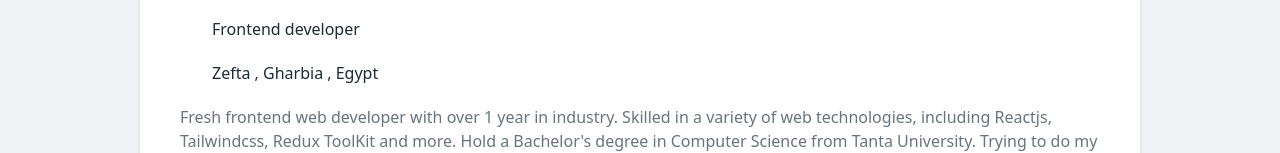
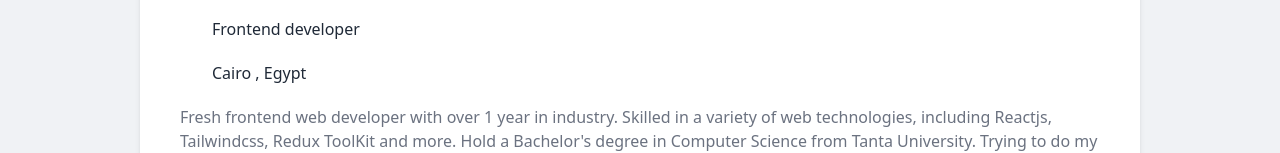
Before and after one commit to AbdoSakrEgy/abdulrahimSakr-personal-website, a React (Vite) app: page / in a window 1280 px wide. Shown: the part 283-436 px from the top of the page. Built offline with nearby package versions, Linux system fonts and the light colour scheme; some icons are missing.

Commit message:
update location

```diff
--- a/src/Organisms/About.jsx
+++ b/src/Organisms/About.jsx
@@ -33,7 +33,7 @@ export default function About() {
             height="20"
             className="inline-block"
           />
-          <span className="ml-3">Zefta , Gharbia , Egypt</span>
+          <span className="ml-3">Cairo , Egypt</span>
         </div>
         <div className="pt-5 text-gray-500">
           Fresh frontend web developer with over 1 year in industry. Skilled in
```
